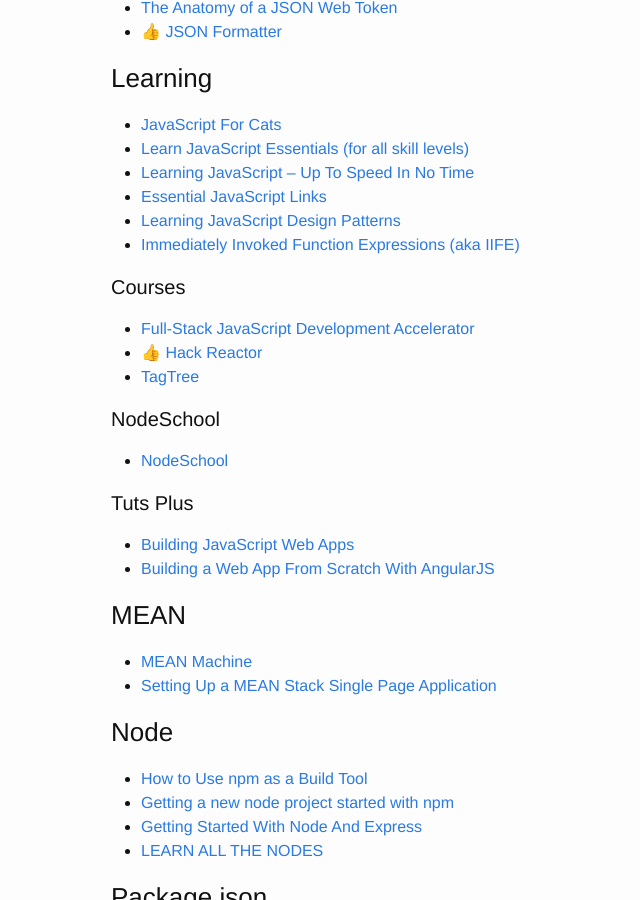
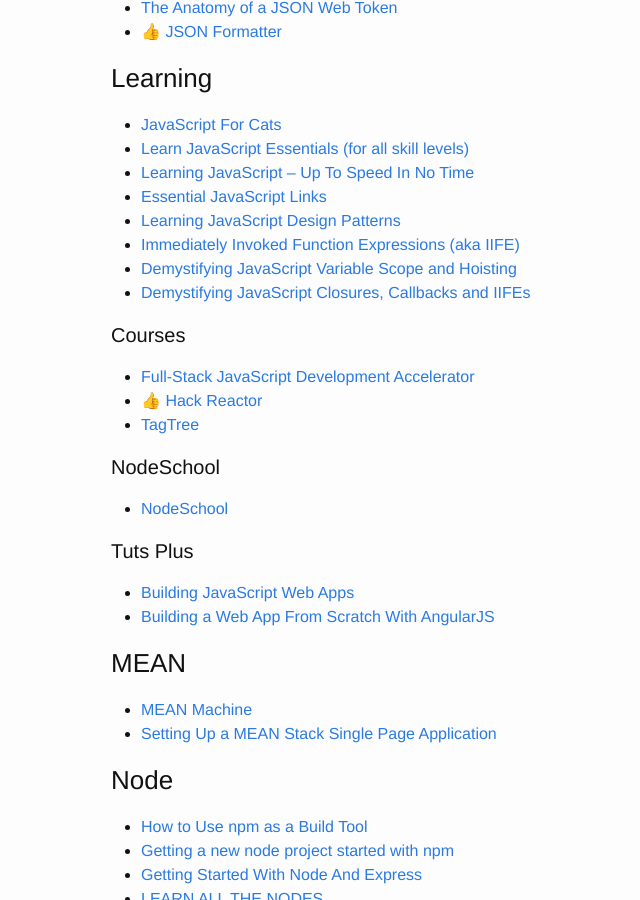
Before and after one commit to brownerd/brownerd.github.io, a Jekyll site: the page built from _posts/2015-01-01-reading-list-2015.md, in a window 1280 px wide and 900 px high, scrolled down 6918 px. Shown: the whole window, without its empty margins (159-799 px from the left). Built offline with Jekyll 4.4.1, drawn with Linux system fonts in a browser that asks for light colours; emoji names are drawn with the system emoji font.

Commit message:
add hoisting and closure articles

```diff
--- a/_posts/2015-01-01-reading-list-2015.md
+++ b/_posts/2015-01-01-reading-list-2015.md
@@ -407,6 +407,8 @@ A SIMPLE WEBSITE IN NODE.JS WITH EXPRESS, JADE AND STYLUS](http://www.clock.co.u
 - [Essential JavaScript Links](https://gist.github.com/ericelliott/d576f72441fc1b27dace)
 - [Learning JavaScript Design Patterns](http://addyosmani.com/resources/essentialjsdesignpatterns/book/)
 - [Immediately Invoked Function Expressions (aka IIFE)](http://www.kirupa.com/html5/immediately_invoked_function_expressions_iife.htm)
+- [Demystifying JavaScript Variable Scope and Hoisting](http://www.sitepoint.com/demystifying-javascript-variable-scope-hoisting/#variable-scope)
+- [Demystifying JavaScript Closures, Callbacks and IIFEs](http://www.sitepoint.com/demystifying-javascript-closures-callbacks-iifes/)
 
 
 #### Courses
```
